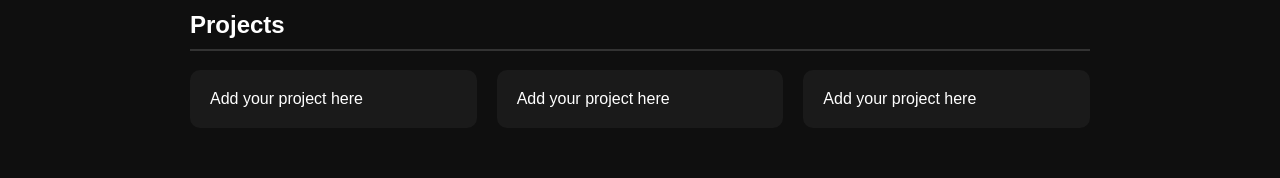
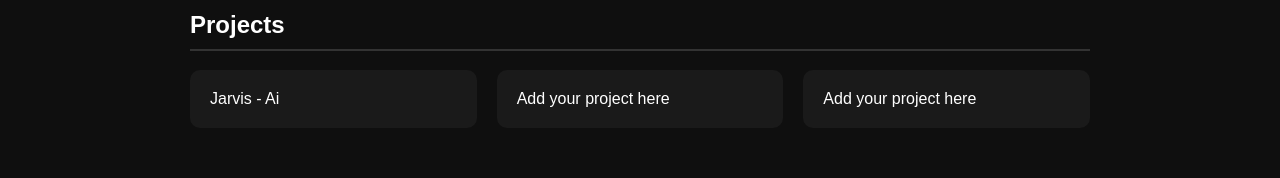
Before and after one commit to MateuszQXV/-My-portfolio, a plain HTML site: page index.html in a window 1280 px wide. Shown: the part 601-779 px from the top of the page. Drawn offline with Linux system fonts and the light colour scheme.

Commit message:
Fix HTML formatting and add project details

```diff
--- a/index.html
+++ b/index.html
@@ -104,7 +104,7 @@
 <section>
   <h2>Projects</h2>
   <div class="projects">
-    <div class="project">Add your project here</div>
+    <div class="project">Jarvis - Ai</div>
     <div class="project">Add your project here</div>
     <div class="project">Add your project here</div>
   </div>
```
